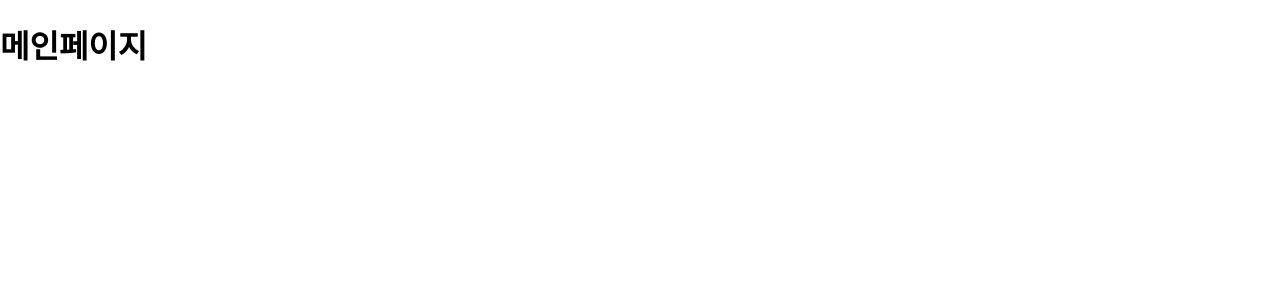
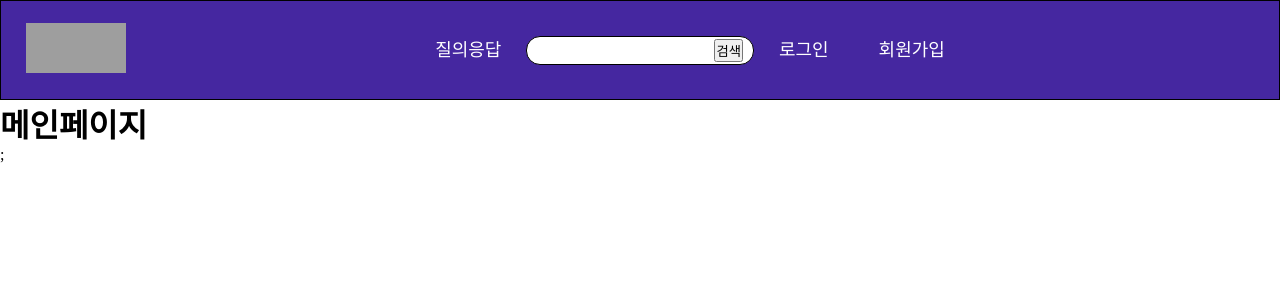
Before and after one commit to sesac-this-way-and-that/detalks-front, a React (Create React App) app: page / in a window 1280 px wide. Shown: the top 300 px of the page. Built offline with nearby package versions, Linux system fonts and the light colour scheme; grey boxes are pictures that could not be loaded; a web font is replaced by a local one.

Commit message:
feat: first headerUI 및 scss추가

```diff
--- a/src/components/Header.tsx
+++ b/src/components/Header.tsx
@@ -1 +1,32 @@
-export default function Header() {}
+import "../styles/header.scss";
+
+
+export default function Header() {
+    return <div className="headerWrapper">
+    <div className="headerLogoContainer">
+      <a href="#">
+        <img
+          className="headerLogo"
+          src="https://picsum.photos/seed/picsum/200/300"
+          alt=""
+          style={{width: "100px", height: "50px"}}
+        />
+      </a>
+    </div>
+    <div className="headerNavigation">
+      <input type="checkbox" className="toggle-menu" />
+      <div className="hamburger"></div>
+
+      <ul className="headerMenu">
+        <li><a href="">질의응답</a></li>
+        <li>
+          <div className="searchInput">
+            <input type="text" /><button>검색</button>
+          </div>
+        </li>
+        <li><a href="">로그인</a></li>
+        <li><a href="">회원가입</a></li>
+      </ul>
+    </div>
+  </div>
+}
--- a/src/components/Main.tsx
+++ b/src/components/Main.tsx
@@ -1,3 +1,10 @@
+import Header from "./Header";
+
 export default function Main() {
-  return <h1>메인페이지</h1>;
+  return (
+    <>
+      <Header />
+      <h1>메인페이지</h1>;
+    </>
+  );
 }
--- a/src/styles/header.scss
+++ b/src/styles/header.scss
@@ -0,0 +1,183 @@
+* {
+  box-sizing: border-box;
+  padding: 0;
+  margin: 0;
+}
+
+.headerWrapper {
+  background: #4527a0;
+  border: 1px solid black;
+  position: relative;
+  width: 100%;
+  display: flex;
+  justify-content: space-between;
+  align-items: center;
+  padding: 0 25px 0;
+  transition: 0.3s;
+}
+
+.headerLogo a {
+  display: block;
+}
+
+.headerLogo a img {
+  display: block;
+  width: 100%;
+}
+
+.headerNavigation {
+  display: flex;
+  justify-content: center;
+  align-items: center;
+  flex: 1;
+}
+
+.headerMenu {
+  display: flex;
+  justify-content: center;
+  flex-direction: row;
+  align-items: center;
+  z-index: 1;
+  transition: 0.5s;
+}
+
+.headerMenu li {
+  list-style-type: none;
+}
+
+.headerMenu li a {
+  color: #fff;
+  text-decoration: none;
+  display: block;
+  padding: 40px 25px;
+  font-size: 18px;
+  line-height: 1;
+  transition: 0.3s;
+}
+
+.headerMenu li a:hover {
+  box-shadow: 0 -5px 0px #fff inset, 500px 0 0 rgba(255, 255, 255, 0.03) inset;
+  padding: 35px 25px 45px 25px;
+}
+
+.hamburger {
+  position: absolute;
+  right: 25px;
+  width: 30px;
+  height: 4px;
+  background: #fff;
+  border-radius: 10px;
+  cursor: pointer;
+  z-index: 2;
+  transition: 0.3s;
+}
+
+.hamburger:before,
+.hamburger:after {
+  content: "";
+  position: absolute;
+  height: 4px;
+  right: 0;
+  background: #fff;
+  border-radius: 10px;
+  transition: 0.3s;
+}
+
+.hamburger:before {
+  top: -10px;
+  width: 30px;
+}
+
+.hamburger:after {
+  top: 10px;
+  width: 30px;
+}
+
+.toggle-menu {
+  position: absolute;
+  right: 25px;
+  width: 30px;
+  height: 100%;
+  z-index: 3;
+  cursor: pointer;
+  opacity: 0;
+}
+
+.hamburger,
+.toggle-menu {
+  display: none;
+}
+
+.headerWrapper input:checked ~ .hamburger {
+  background: transparent;
+}
+
+.headerWrapper input:checked ~ .hamburger:before {
+  top: 0;
+  transform: rotate(-45deg);
+  width: 30px;
+}
+
+.headerWrapper input:checked ~ .hamburger:after {
+  top: 0;
+  transform: rotate(45deg);
+  width: 30px;
+}
+
+.headerWrapper input:checked ~ .headerMenu {
+  right: 0;
+  box-shadow: -20px 0 40px rgba(0, 0, 0, 0.3);
+}
+
+/* top right bottom left */
+.searchInput {
+  display: flex;
+  justify-content: center;
+  align-items: center;
+  border: 1px solid black;
+  border-radius: 14px;
+  padding: 2px 10px 2px 10px;
+  background: #fff;
+}
+
+.searchInput input {
+  background: #fff;
+  border: none;
+  outline: none;
+  height: 23px;
+}
+
+@media screen and (max-width: 992px) {
+  .hamburger,
+  .toggle-menu {
+    display: block;
+  }
+
+  .headerWrapper {
+    padding: 10px 10px;
+  }
+
+  .headerMenu {
+    justify-content: start;
+    flex-direction: column;
+    align-items: center;
+    position: fixed;
+    top: 0;
+    right: -300px;
+    background-color: #4527a0;
+    width: 300px;
+    height: 100%;
+    padding-top: 74px;
+  }
+
+  .headerMenu li {
+    width: 100%;
+  }
+
+  .headerMenu li a,
+  .headerMenu li a:hover {
+    padding: 30px;
+    font-size: 24px;
+    box-shadow: 0 1px 0 rgba(255, 255, 255, 0.1) inset;
+  }
+}
```
